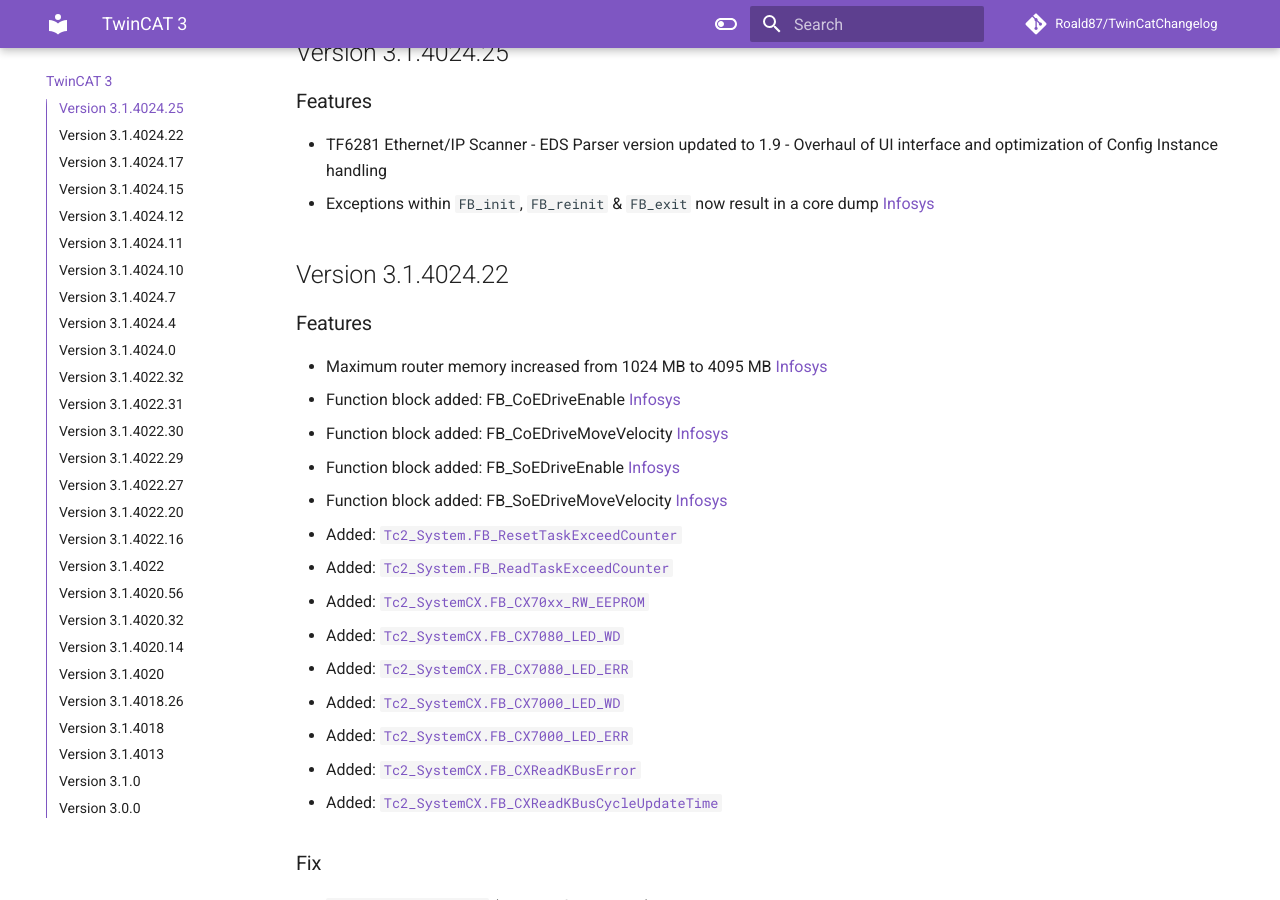
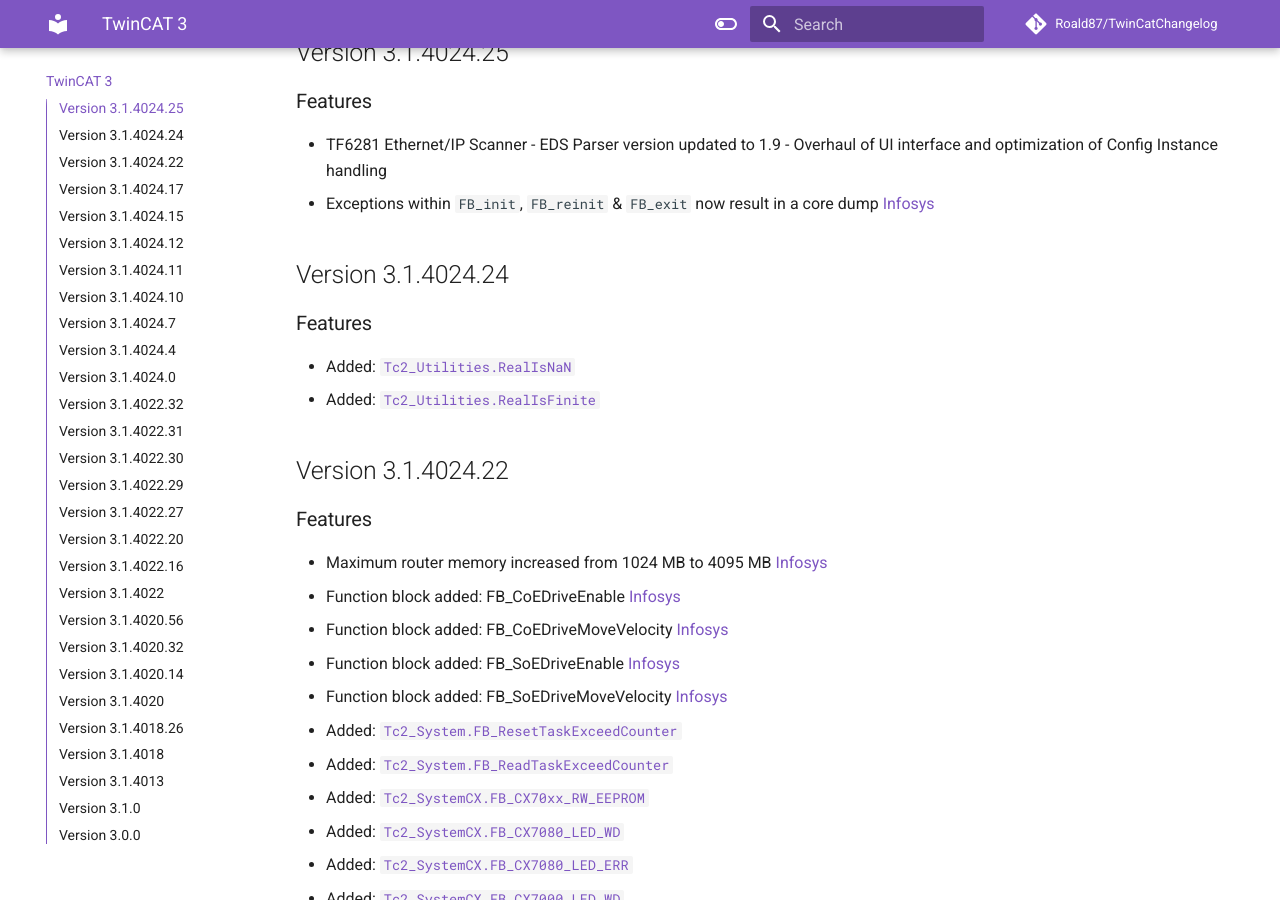
Before and after one commit to Roald87/TwinCatChangelog, an MkDocs documentation site: the page built from docs/tc3.md, in a window 1280 px wide and 900 px high, scrolled down 389 px. Built offline with MkDocs 1.6.1 and Material for MkDocs 9.7.7, drawn with Linux system fonts in a browser that asks for light colours; comment, search, counter and statistics services are not loaded.

Commit message:
add 4024.24 changes of Tc2_Utilities

```diff
--- a/docs/tc3.md
+++ b/docs/tc3.md
@@ -11,6 +11,13 @@
 
 - TF6281 Ethernet/IP Scanner - EDS Parser version updated to 1.9 - Overhaul of UI interface and optimization of Config Instance handling
 - Exceptions within `FB_init`, `FB_reinit` & `FB_exit` now result in a core dump [Infosys](https://infosys.beckhoff.com/english.php?content=../content/1033/tc3_plc_intro/5094414603.html&id=)
+
+## Version 3.1.4024.24
+
+### Features
+
+- Added: [`Tc2_Utilities.RealIsNaN`](https://infosys.beckhoff.com/../content/1033/tcplclib_tc2_utilities/11506311563.html?id=242917297032427132)
+- Added: [`Tc2_Utilities.RealIsFinite`](https://infosys.beckhoff.com/../content/1033/tcplclib_tc2_utilities/11506278283.html?id=1461230831771457831)
 
 ## Version 3.1.4024.22
 
```
